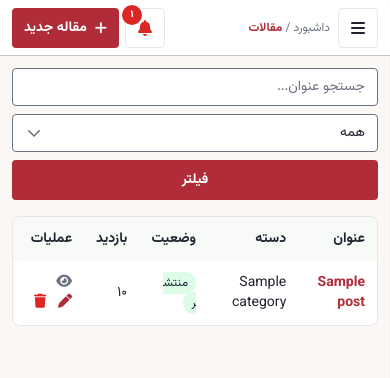
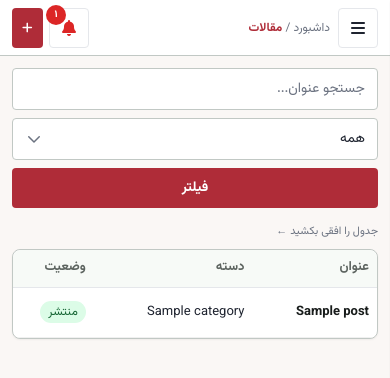
Before and after one commit to MErfanPld/emtiaz-backend, a Django app: page /dashboard/blog/ in a window 390 px wide. Shown: the top 378 px of the page. Run offline with Django 5.2, Linux system fonts and the light colour scheme; a user stored in the database is signed in; tables that the repository leaves empty hold one stand-in row (values such as "Sample post"); some libraries are stand-ins or nearby versions.

Commit message:
fix(dashboard): make blog post list table responsive

```diff
--- a/templates/dashboard/blog/post_list.html
+++ b/templates/dashboard/blog/post_list.html
@@ -1,36 +1,53 @@
 {% extends "dashboard/base_dashboard.html" %}
 {% block title %}مقالات{% endblock %}
-{% block breadcrumb %}<a href="{% url 'dashboard:index' %}">داشبورد</a> / <span class="text-primary font-bold">مقالات</span>{% endblock %}
+{% block breadcrumb %}<a href="{% url 'dashboard:index' %}" class="hover:text-primary">داشبورد</a> / <span class="text-primary font-bold">مقالات</span>{% endblock %}
 {% block header_actions %}
-<a href="{% url 'dashboard:blog_create' %}" class="inline-flex items-center gap-2 px-3 py-1.5 rounded-lg bg-primary text-white text-sm font-bold"><i class="fa-solid fa-plus"></i> مقاله جدید</a>
+<a href="{% url 'dashboard:blog_create' %}" class="inline-flex items-center gap-1.5 px-2.5 sm:px-3 py-1.5 rounded-lg bg-primary text-white text-xs sm:text-sm font-bold whitespace-nowrap"><i class="fa-solid fa-plus"></i><span class="hidden sm:inline">مقاله جدید</span></a>
 {% endblock %}
 {% block content %}
-<form method="get" class="flex flex-col sm:flex-row gap-2 mb-4">
-  <input type="text" name="q" value="{{ request.GET.q }}" placeholder="جستجو عنوان..." class="flex-1 border rounded-lg px-3 py-2 text-sm"/>
-  <select name="status" class="border rounded-lg px-3 py-2 text-sm">
+<form method="get" class="dash-filters">
+  <input type="text" name="q" value="{{ request.GET.q }}" placeholder="جستجو عنوان..." class="flex-1 min-w-0 border border-[#c1c8c4] rounded-lg px-3 py-2.5 text-sm"/>
+  <select name="status" class="border border-[#c1c8c4] rounded-lg px-3 py-2.5 text-sm w-full sm:w-auto">
     <option value="">همه</option>
     <option value="published" {% if request.GET.status == 'published' %}selected{% endif %}>منتشر</option>
     <option value="draft" {% if request.GET.status == 'draft' %}selected{% endif %}>پیش‌نویس</option>
   </select>
-  <button class="px-4 py-2 rounded-lg bg-primary text-white text-sm font-bold">فیلتر</button>
+  <button type="submit" class="px-4 py-2.5 rounded-lg bg-primary text-white text-sm font-bold whitespace-nowrap">فیلتر</button>
 </form>
-<div class="bg-white rounded-xl border overflow-hidden">
-  <div class="overflow-x-auto">
-    <table class="w-full text-sm text-right">
-      <thead class="bg-[#f7faf7]"><tr>
-        <th class="py-3 px-3">عنوان</th><th class="py-3 px-3">دسته</th><th class="py-3 px-3">وضعیت</th><th class="py-3 px-3">بازدید</th><th class="py-3 px-3">عملیات</th>
-      </tr></thead>
-      <tbody class="divide-y">
+
+<p class="dash-scroll-hint">جدول را افقی بکشید ←</p>
+
+<div class="bg-white rounded-xl border border-[#c1c8c4] shadow-sm overflow-hidden">
+  <div class="dash-table-wrap">
+    <table class="dash-table">
+      <thead>
+        <tr>
+          <th>عنوان</th>
+          <th class="nowrap">دسته</th>
+          <th class="nowrap">وضعیت</th>
+          <th class="nowrap">بازدید</th>
+          <th class="nowrap">عملیات</th>
+        </tr>
+      </thead>
+      <tbody>
         {% for p in posts %}
-        <tr class="hover:bg-[#f7faf7]/50">
-          <td class="py-3 px-3 font-bold text-primary">{{ p.title }}</td>
-          <td class="py-3 px-3">{{ p.category|default:"—" }}</td>
-          <td class="py-3 px-3">{% if p.is_published %}<span class="text-xs px-2 py-0.5 rounded-full bg-green-100">منتشر</span>{% else %}<span class="text-xs px-2 py-0.5 rounded-full bg-gray-100">پیش‌نویس</span>{% endif %}</td>
-          <td class="py-3 px-3">{{ p.views_count }}</td>
-          <td class="py-3 px-3">
-            <a href="{% url 'blog:detail' p.slug %}" target="_blank" class="text-gray-500 ml-2"><i class="fa-solid fa-eye"></i></a>
-            <a href="{% url 'dashboard:blog_edit' p.slug %}" class="text-primary ml-2"><i class="fa-solid fa-pen"></i></a>
-            <a href="{% url 'dashboard:blog_delete' p.slug %}" class="text-red-600"><i class="fa-solid fa-trash"></i></a>
+        <tr>
+          <td class="cell-title">{{ p.title }}</td>
+          <td class="nowrap">{{ p.category|default:"—" }}</td>
+          <td class="nowrap">
+            {% if p.is_published %}
+            <span class="text-xs px-2 py-0.5 rounded-full bg-green-100 text-green-800">منتشر</span>
+            {% else %}
+            <span class="text-xs px-2 py-0.5 rounded-full bg-gray-100 text-gray-700">پیش‌نویس</span>
+            {% endif %}
+          </td>
+          <td class="nowrap">{{ p.views_count }}</td>
+          <td class="nowrap">
+            <div class="dash-actions">
+              <a href="{% url 'blog:detail' p.slug %}" target="_blank" class="text-gray-500 hover:text-primary" title="مشاهده"><i class="fa-solid fa-eye"></i></a>
+              <a href="{% url 'dashboard:blog_edit' p.slug %}" class="text-primary" title="ویرایش"><i class="fa-solid fa-pen"></i></a>
+              <a href="{% url 'dashboard:blog_delete' p.slug %}" class="text-red-600" title="حذف"><i class="fa-solid fa-trash"></i></a>
+            </div>
           </td>
         </tr>
         {% empty %}
```
